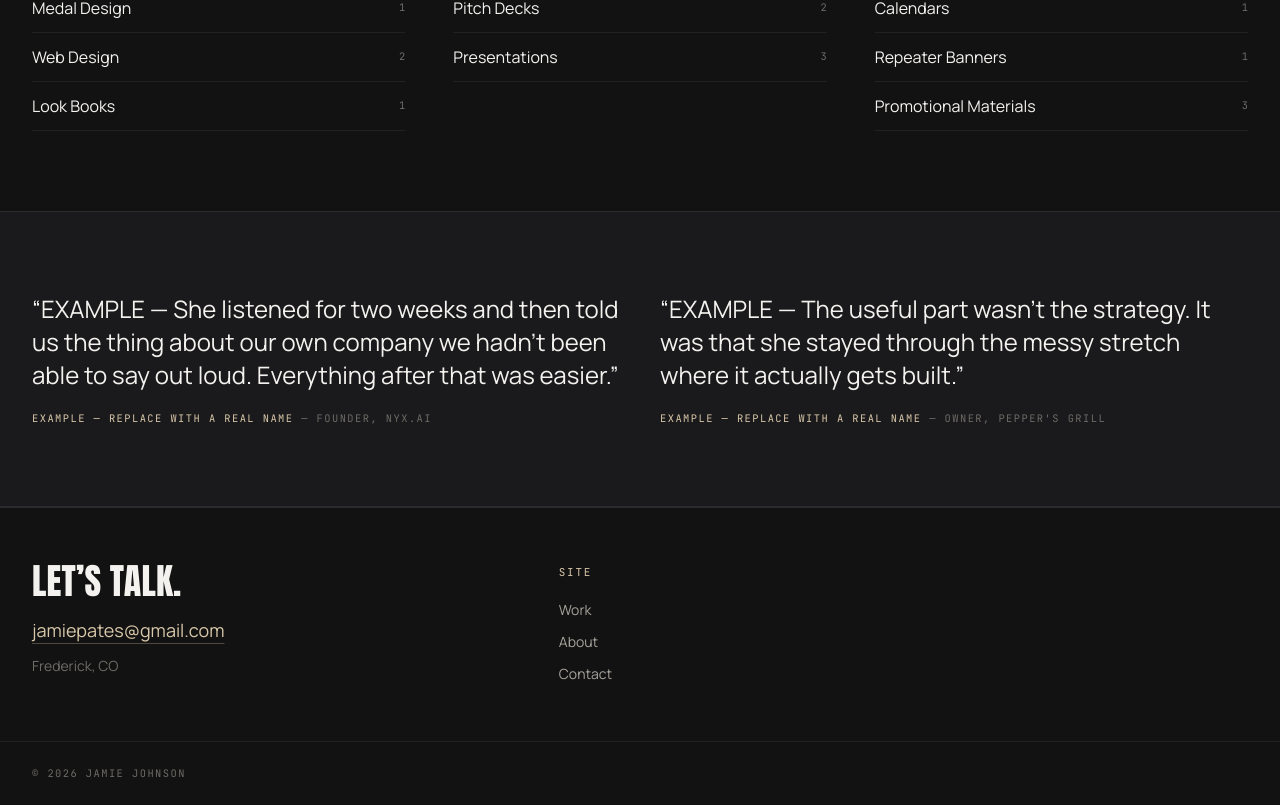
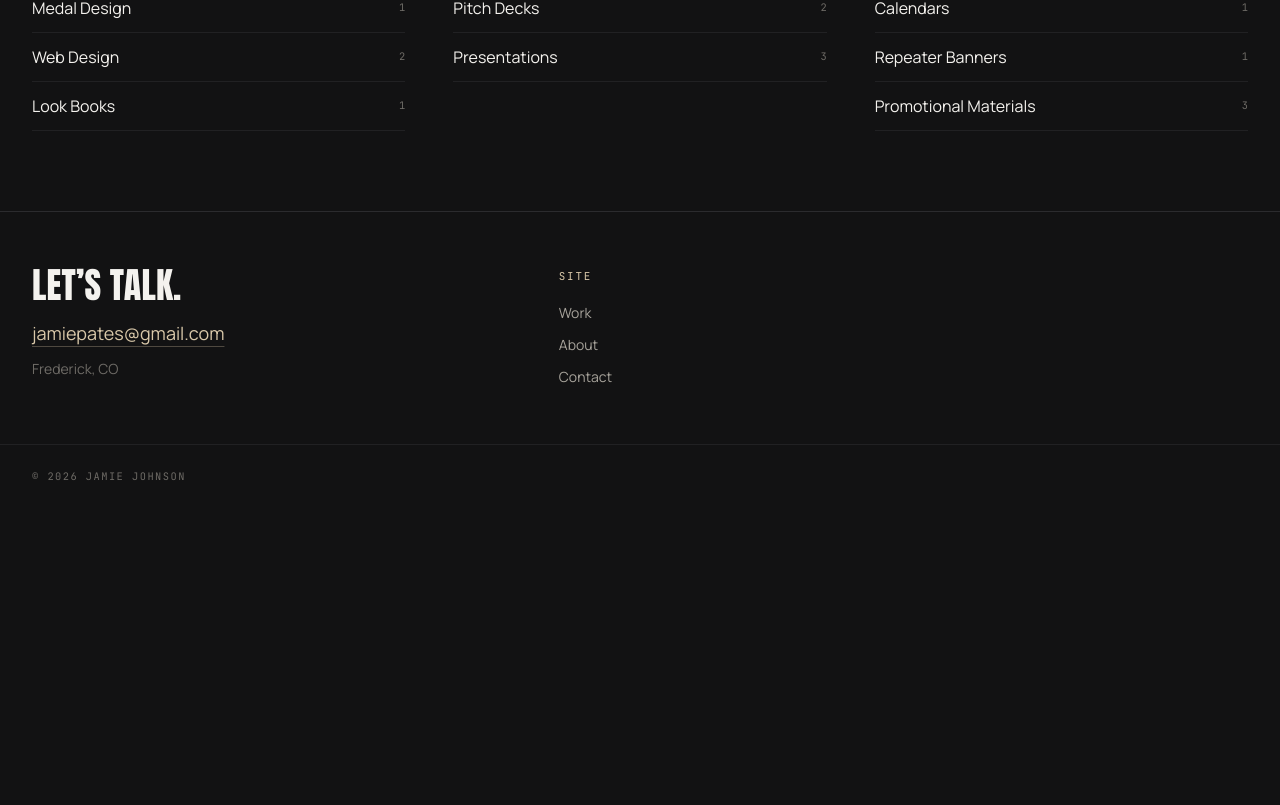
Before and after one commit to jamiejohnson05/Portfolio, a Next.js app: page / in a window 1280 px wide. Shown: the part 3583-4388 px from the top of the page. After the commit the page ends 4092 px from the top, so only its background shows below. Built offline with nearby package versions, Linux system fonts and the light colour scheme.

Commit message:
Remove example testimonials, set live URL, ignore Claude outputs
The testimonials were invented quotes attributed to "EXAMPLE - Replace
with a real name" and were live on a public URL. An empty array hides
the section entirely until there are real ones.

```diff
--- a/src/content/site.ts
+++ b/src/content/site.ts
@@ -9,12 +9,10 @@ export const site = {
   description: profile.tagline,
 
   /**
-   * TODO — set this to your real address once Vercel has deployed.
-   * Vercel shows it on the project dashboard; it looks like
-   * "https://portfolio-xyz123.vercel.app" until you add a custom domain.
-   * Used for canonical URLs, the sitemap, and social link previews.
+   * The live address. Used for canonical URLs, the sitemap, and social
+   * link previews. Update this if you add a custom domain.
    */
-  url: "https://example.vercel.app",
+  url: "https://jamiejportfolio.vercel.app",
 
   /** The wordmark in the top-left. Your name, or your initials. */
   logoText: "Jamie Johnson",
--- a/src/content/testimonials.ts
+++ b/src/content/testimonials.ts
@@ -8,21 +8,7 @@ import type { Testimonial } from "@/lib/types";
  * you say something about how the rebrand went?" gets a far better quote
  * than "could you write me a recommendation?".
  *
- * Set this to an empty array [] and the section disappears from the site.
+ * Empty array = the section disappears from the site. That's the current
+ * state — better no testimonials than invented ones.
  */
-export const testimonials: Testimonial[] = [
-  {
-    quote:
-      "EXAMPLE — She listened for two weeks and then told us the thing about our own company we hadn't been able to say out loud. Everything after that was easier.",
-    name: "EXAMPLE — Replace with a real name",
-    title: "Founder",
-    company: "NYX.AI",
-  },
-  {
-    quote:
-      "EXAMPLE — The useful part wasn't the strategy. It was that she stayed through the messy stretch where it actually gets built.",
-    name: "EXAMPLE — Replace with a real name",
-    title: "Owner",
-    company: "Pepper's Grill",
-  },
-];
+export const testimonials: Testimonial[] = [];
```
Also changed, not shown: 1 other file (tests, documents, lock files or other folders).
